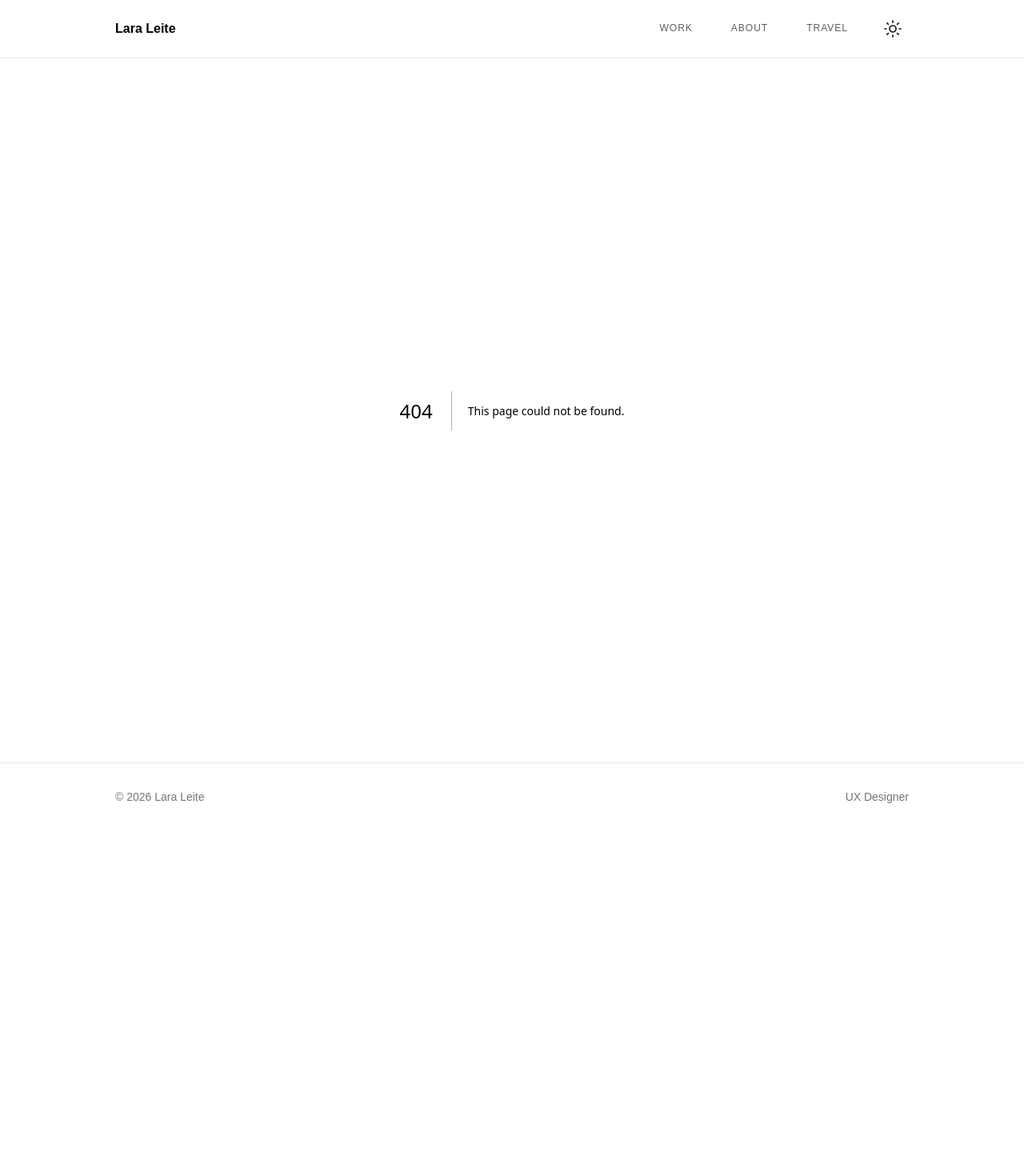
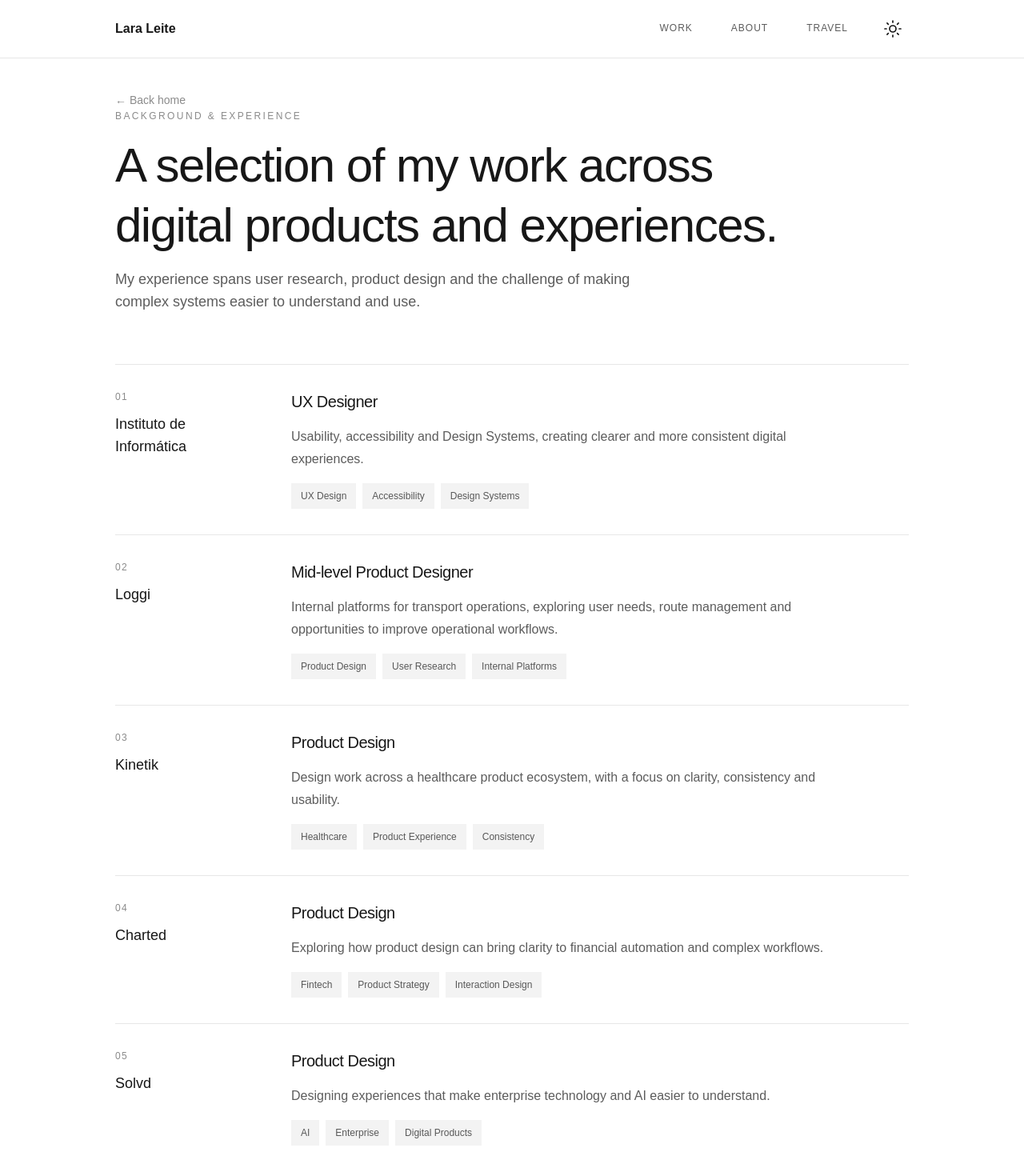
Before and after one commit to LaraLeite/portfolio, a Next.js app: page /experience in a window 1280 px wide. Before the commit this address had no page. Shown: the top 1470 px of the page at 80% size. Before the commit the page ends 1038 px from the top, so only its background shows below. Built offline with nearby package versions, Linux system fonts and the light colour scheme; a web font is replaced by a local one.

Commit message:
Create page.tsx

```diff
--- /dev/null
+++ b/app/experience/page.tsx
@@ -0,0 +1,118 @@
+
+import Link from "next/link";
+
+const experience = [
+  {
+    company: "Instituto de Informática",
+    role: "UX Designer",
+    description:
+      "Usability, accessibility and Design Systems, creating clearer and more consistent digital experiences.",
+    areas: ["UX Design", "Accessibility", "Design Systems"],
+  },
+  {
+    company: "Loggi",
+    role: "Mid-level Product Designer",
+    description:
+      "Internal platforms for transport operations, exploring user needs, route management and opportunities to improve operational workflows.",
+    areas: ["Product Design", "User Research", "Internal Platforms"],
+  },
+  {
+    company: "Kinetik",
+    role: "Product Design",
+    description:
+      "Design work across a healthcare product ecosystem, with a focus on clarity, consistency and usability.",
+    areas: ["Healthcare", "Product Experience", "Consistency"],
+  },
+  {
+    company: "Charted",
+    role: "Product Design",
+    description:
+      "Exploring how product design can bring clarity to financial automation and complex workflows.",
+    areas: ["Fintech", "Product Strategy", "Interaction Design"],
+  },
+  {
+    company: "Solvd",
+    role: "Product Design",
+    description:
+      "Designing experiences that make enterprise technology and AI easier to understand.",
+    areas: ["AI", "Enterprise", "Digital Products"],
+  },
+];
+
+export default function ExperiencePage() {
+  return (
+    <div className="space-y-16">
+      <header className="space-y-6">
+        <Link
+          href="/"
+          className="text-sm text-foreground/50 transition-opacity hover:opacity-60"
+        >
+          ← Back home
+        </Link>
+
+        <div className="space-y-4">
+          <p className="text-xs uppercase tracking-[0.2em] text-foreground/50">
+            Background & experience
+          </p>
+
+          <h1 className="max-w-4xl text-4xl font-medium leading-tight tracking-tight text-foreground sm:text-6xl">
+            A selection of my work across digital products and experiences.
+          </h1>
+
+          <p className="max-w-2xl text-base leading-7 text-foreground/70 sm:text-lg">
+            My experience spans user research, product design and the
+            challenge of making complex systems easier to understand and use.
+          </p>
+        </div>
+      </header>
+
+      <section className="space-y-0" aria-label="Professional experience">
+        {experience.map((item, index) => (
+          <article
+            key={item.company}
+            className="grid gap-4 border-t border-foreground/10 py-8 sm:grid-cols-[180px_1fr] sm:gap-10"
+          >
+            <div>
+              <p className="text-xs uppercase tracking-widest text-foreground/50">
+                0{index + 1}
+              </p>
+              <h2 className="mt-3 text-lg font-medium text-foreground">
+                {item.company}
+              </h2>
+            </div>
+
+            <div className="space-y-4">
+              <h3 className="text-xl font-medium tracking-tight text-foreground">
+                {item.role}
+              </h3>
+
+              <p className="max-w-2xl text-base leading-7 text-foreground/70">
+                {item.description}
+              </p>
+
+              <div className="flex flex-wrap gap-2">
+                {item.areas.map((area) => (
+                  <span
+                    key={area}
+                    className="bg-foreground/5 px-3 py-2 text-xs text-foreground/70"
+                  >
+                    {area}
+                  </span>
+                ))}
+              </div>
+            </div>
+          </article>
+        ))}
+      </section>
+
+      <footer className="border-t border-foreground/10 pt-8">
+        <Link
+          href="/"
+          className="text-sm text-foreground/70 transition-opacity hover:opacity-60"
+        >
+          ← Back to home
+        </Link>
+      </footer>
+    </div>
+  );
+}
```
